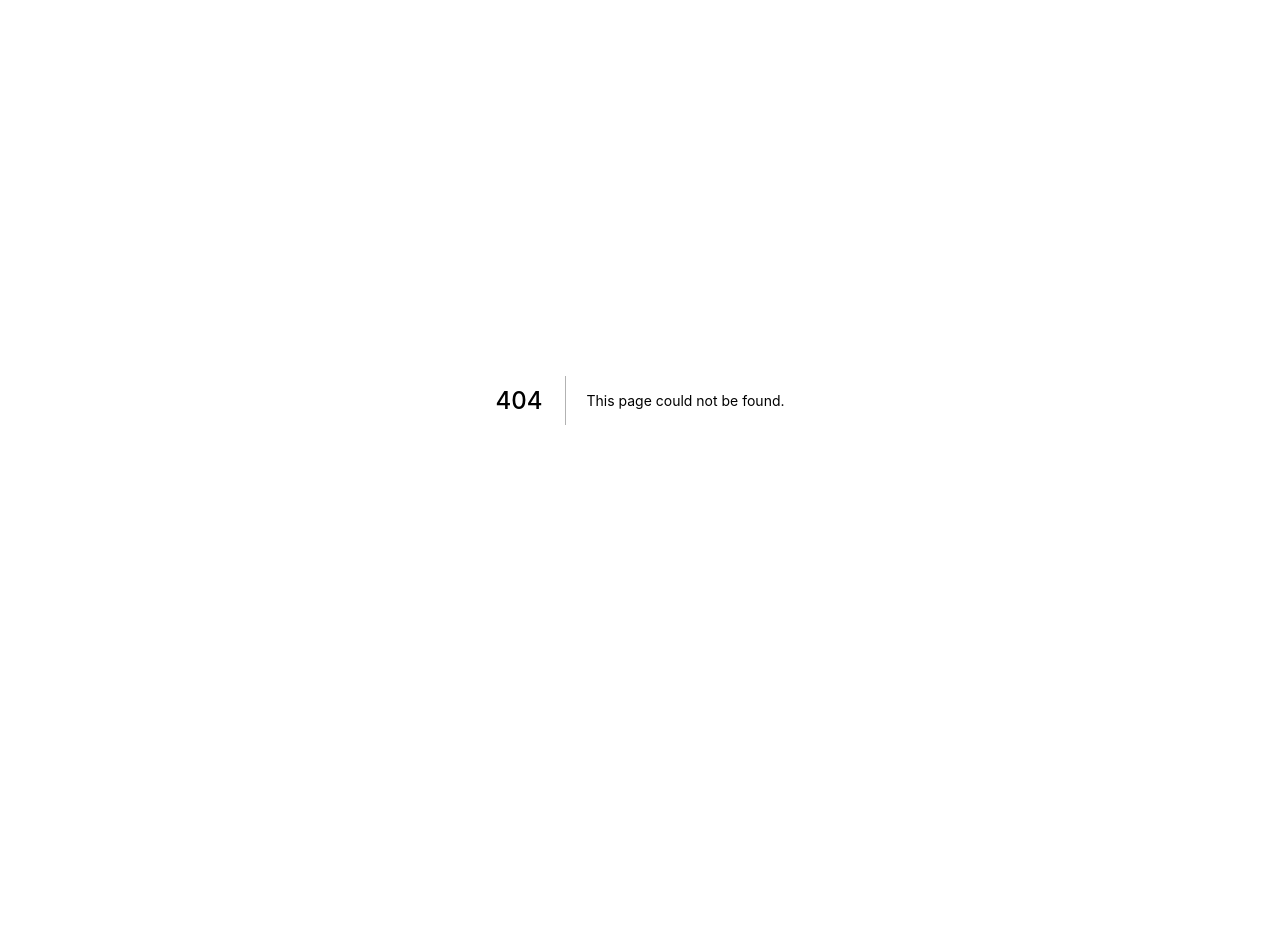
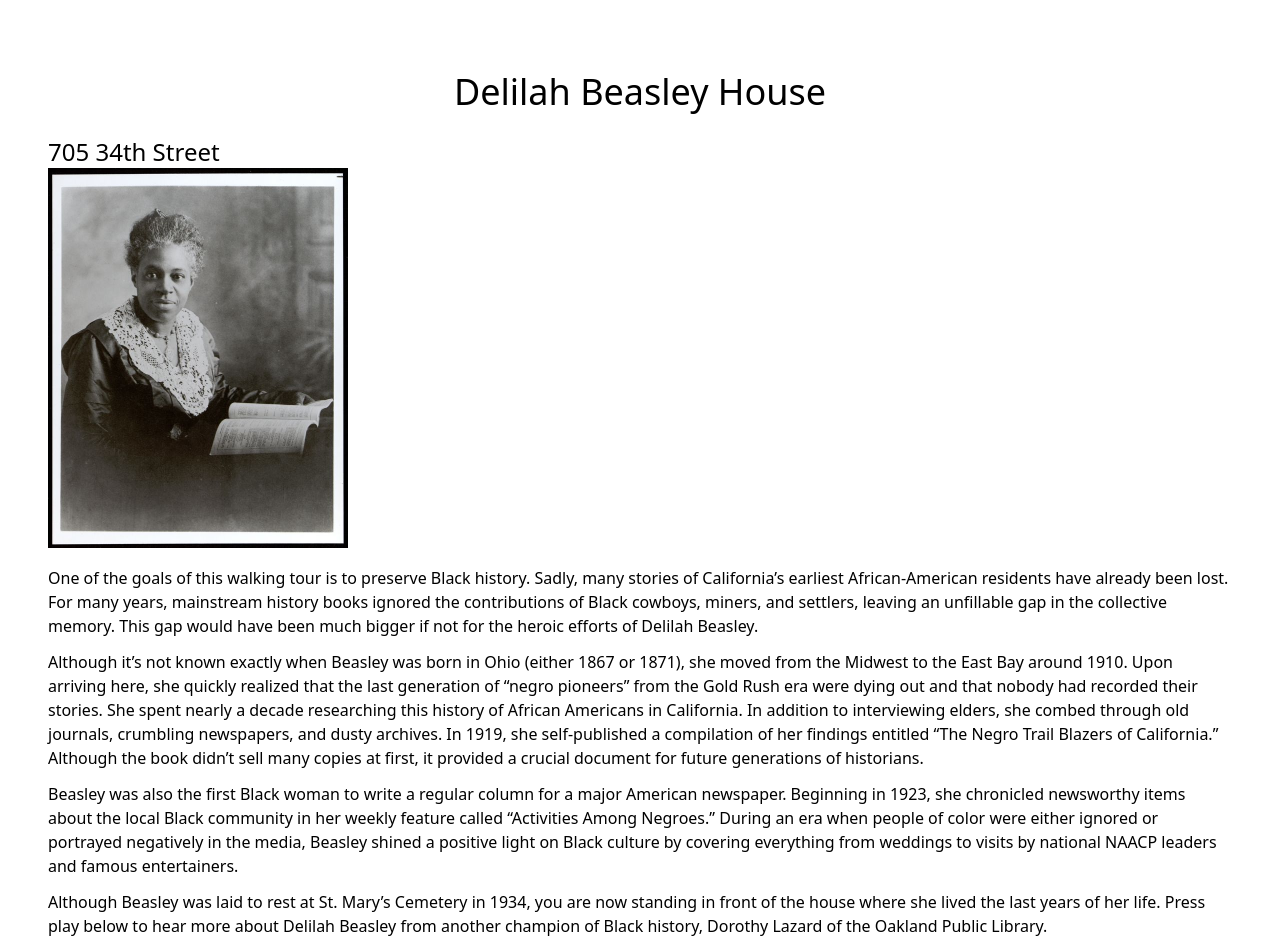
Before and after one commit to travis/black-liberation-tour, a Next.js app: page /places/delilah-beasley-house in a window 1280 px wide. Before the commit this address had no page. Shown: the top 952 px of the page. Before the commit the page ends 800 px from the top, so only its background shows below. Built offline with nearby package versions, Linux system fonts and the light colour scheme.

Commit message:
add delilah beasley house

```diff
--- /dev/null
+++ b/pages/places/delilah-beasley-house.jsx
@@ -0,0 +1,38 @@
+import Head from 'next/head'
+import Image from 'next/image'
+import Link from 'next/link'
+
+export default function Home() {
+  return (
+    <div className="">
+      <main className="p-12">
+        <h1 className="text-4xl text-center p-6">Delilah Beasley House</h1>
+        <h3 className="text-2xl">705 34th Street</h3>
+
+        <Image className="float-right" src="/places/delilah-beasley-house.jpg" height={380} width={300} />
+
+        <p className="my-3">
+          One of the goals of this walking tour is to preserve Black history. Sadly, many stories of California’s earliest African-American residents have already been lost. For many years, mainstream history books ignored the contributions of Black cowboys, miners, and settlers, leaving an unfillable gap in the collective memory. This gap would have been much bigger if not for the heroic efforts of Delilah Beasley.
+        </p>
+
+        <p className="my-3">
+          Although it’s not known exactly when Beasley was born in Ohio (either 1867 or 1871), she moved from the Midwest to the East Bay around 1910. Upon arriving here, she quickly realized that the last generation of “negro pioneers” from the Gold Rush era were dying out and that nobody had recorded their stories. She spent nearly a decade researching this history of African Americans in California. In addition to interviewing elders, she combed through old journals, crumbling newspapers, and dusty archives. In 1919, she self-published a compilation of her findings entitled “The Negro Trail Blazers of California.” Although the book didn’t sell many copies at first, it provided a crucial document for future generations of historians.
+        </p>
+
+        <p className="my-3">
+          Beasley was also the first Black woman to write a regular column for a major American newspaper. Beginning in 1923, she chronicled newsworthy items about the local Black community in her weekly feature called “Activities Among Negroes.” During an era when people of color were either ignored or portrayed negatively in the media, Beasley shined a positive light on Black culture by covering everything from weddings to visits by national NAACP leaders and famous entertainers.
+        </p>
+
+        <p className="my-3">
+          Although Beasley was laid to rest at St. Mary’s Cemetery in 1934, you are now standing in front of the house where she lived the last years of her life. Press play below to hear more about Delilah Beasley from another champion of Black history, Dorothy Lazard of the Oakland Public Library.
+        </p>
+        <audio controls className="my-12">
+          <source src="/audio/delilah-beasley-house.mp3" type="audio/mpeg" />
+          Your browser does not support the audio element.
+        </audio>
+      </main>
+      <footer className="">
+      </footer>
+    </div>
+  )
+}
--- a/pages/tour.jsx
+++ b/pages/tour.jsx
@@ -54,6 +54,16 @@ export default function Home() {
               </div>
             </a>
           </Link>
+          <Link href="/places/delilah-beasley-house">
+            <a className="p-6">
+              <div>
+                <h2 className="text-3xl text-center mb-6">
+                  Delilah Beasley House
+                </h2>
+                <Image src="/places/delilah-beasley-house.jpg" height={380} width={300} />
+              </div>
+            </a>
+          </Link>
         </div>
       </main>
 
```
Also changed, not shown: public/places/delilah-beasley-house.jpg (added), 1 other file (tests, documents, lock files or other folders).
